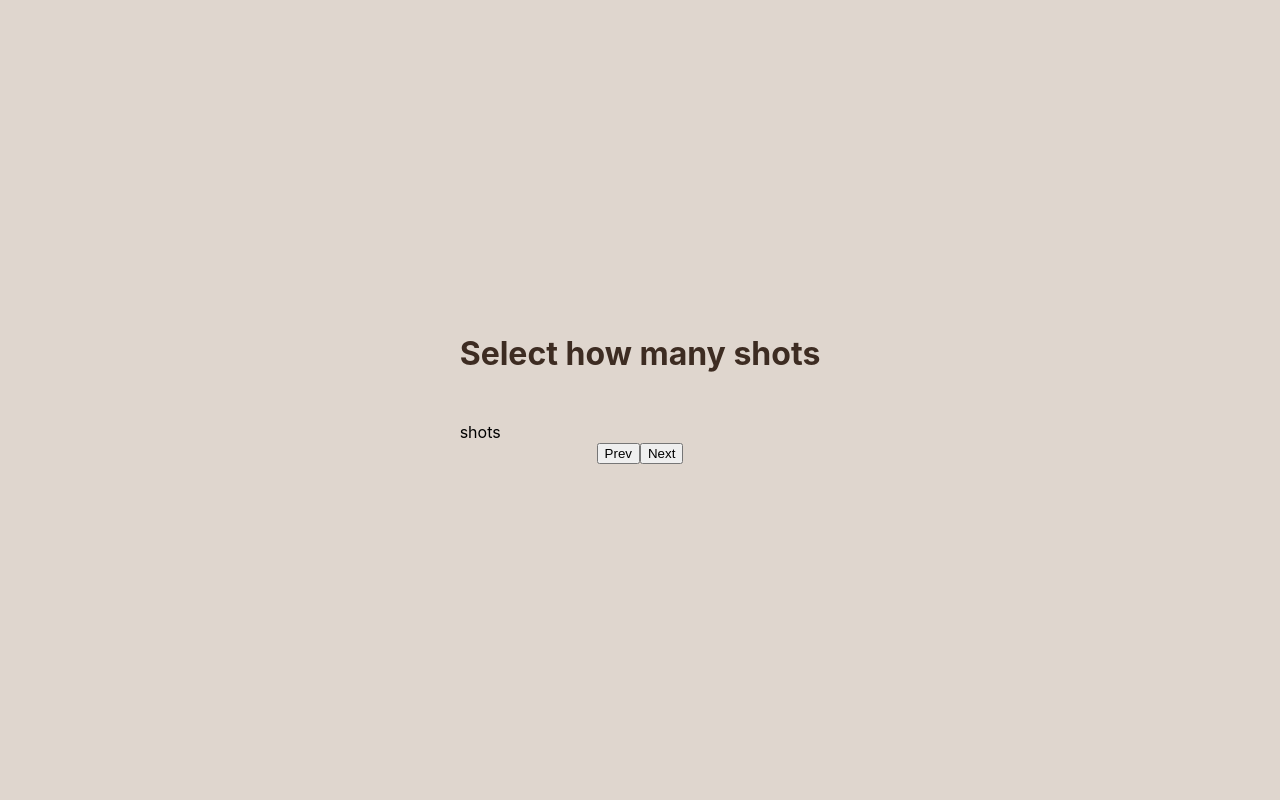
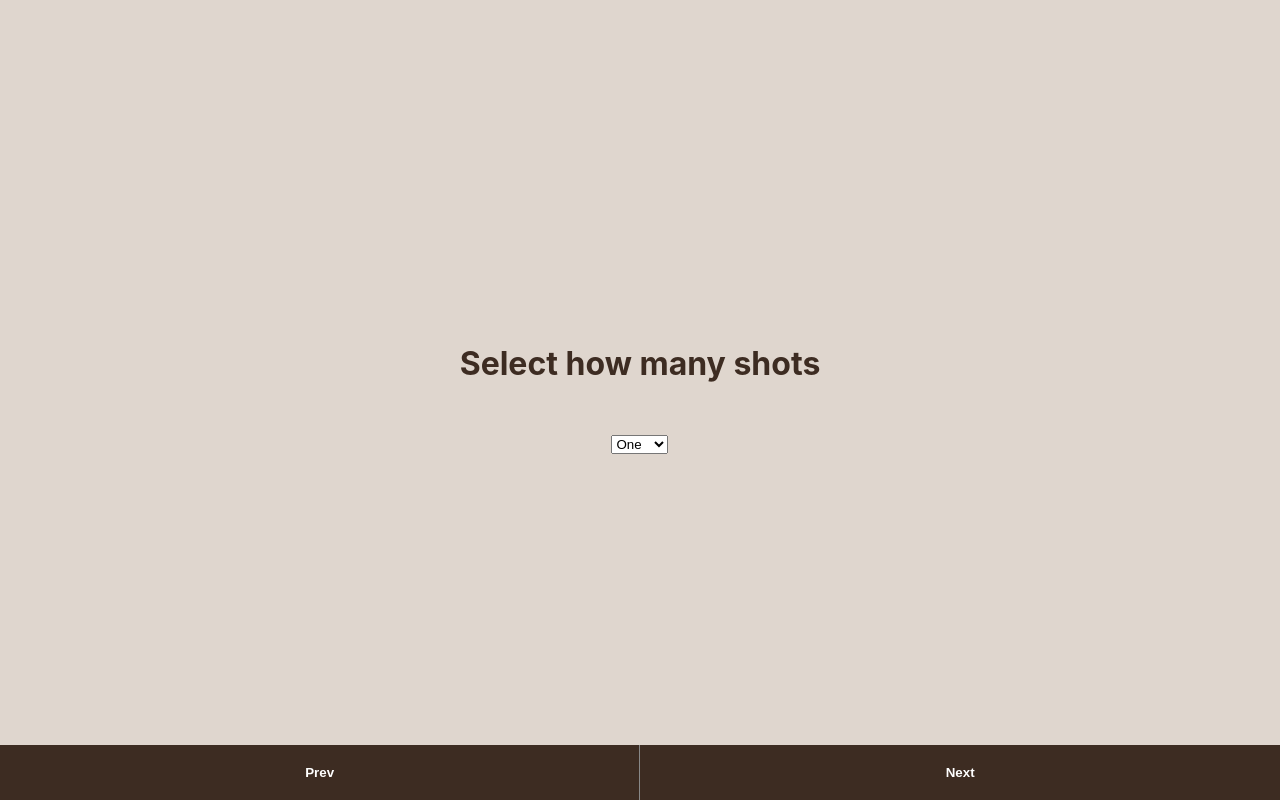
Before and after one commit to Christopherallen/coffee-order, a Next.js app: page / in a window 1280 px wide. Both pictures are taken after a click on the element "Espresso". Built offline with nearby package versions, Linux system fonts and the light colour scheme.

Commit message:
styling updates / add select dropdown

```diff
--- a/components/Form.tsx
+++ b/components/Form.tsx
@@ -48,6 +48,7 @@ function Form() {
         </div>
         <div className={styles.footer}>
           <button
+            className={`${styles.button__prev} button`}
             disabled={page == 0}
             onClick={() => {
             setPage((currPage) => currPage - 1 );
@@ -55,6 +56,7 @@ function Form() {
             Prev
           </button>
           <button
+            className={`${styles.button__next} button`}
             disabled={page === FormTitles.length -1}
             onClick={() => {
               setPage((currPage) => currPage + 1 );
--- a/components/SelectCoffeeType.tsx
+++ b/components/SelectCoffeeType.tsx
@@ -69,7 +69,7 @@ function SelectCoffeeType({data, setData, setPage}: any) {
 
       <div
         onClick={() => {
-          setData({...data, coffeeType: "Americano"});
+          setData({...data, coffeeType: "Caffe Crema"});
           setPage((currPage: any) => currPage + 1 );
         }}
         className={
--- a/components/SelectShots.tsx
+++ b/components/SelectShots.tsx
@@ -2,7 +2,12 @@ import React from 'react';
 
 function SelectShots() {
   return (
-    <div>shots</div>
+    <select value="one">
+      <option value="one">One</option>
+      <option value="two">Two</option>
+      <option value="three">Three</option>
+      <option value="four">Four</option>
+    </select>
   )
 }
 
--- a/styles/Form.module.css
+++ b/styles/Form.module.css
@@ -8,5 +8,15 @@
 }
 
 .footer {
+  position: fixed;
+  bottom: 0;
+  left: 0;
+  width: 100%;
+  display: flex;
+  justify-content: space-between;
   text-align: center;
 }
+
+.button__prev {
+  border-right: 1px solid #888;
+}
--- a/styles/Home.module.css
+++ b/styles/Home.module.css
@@ -11,6 +11,7 @@
   flex-direction: column;
   justify-content: center;
   align-items: center;
+  text-align: center;
 }
 
 .code {
--- a/styles/globals.css
+++ b/styles/globals.css
@@ -14,3 +14,19 @@ a {
 * {
   box-sizing: border-box;
 }
+
+.button {
+  display: inline-block;
+  width: 100%;
+  padding: 20px 30px;
+  background-color: #3D2C22;
+  color: #fff;
+  font-weight: 800;
+  box-shadow: none;
+  border: none;
+}
+
+.button:disabled {
+  background-color: #aaa;
+  color: #ccc;
+}
```
